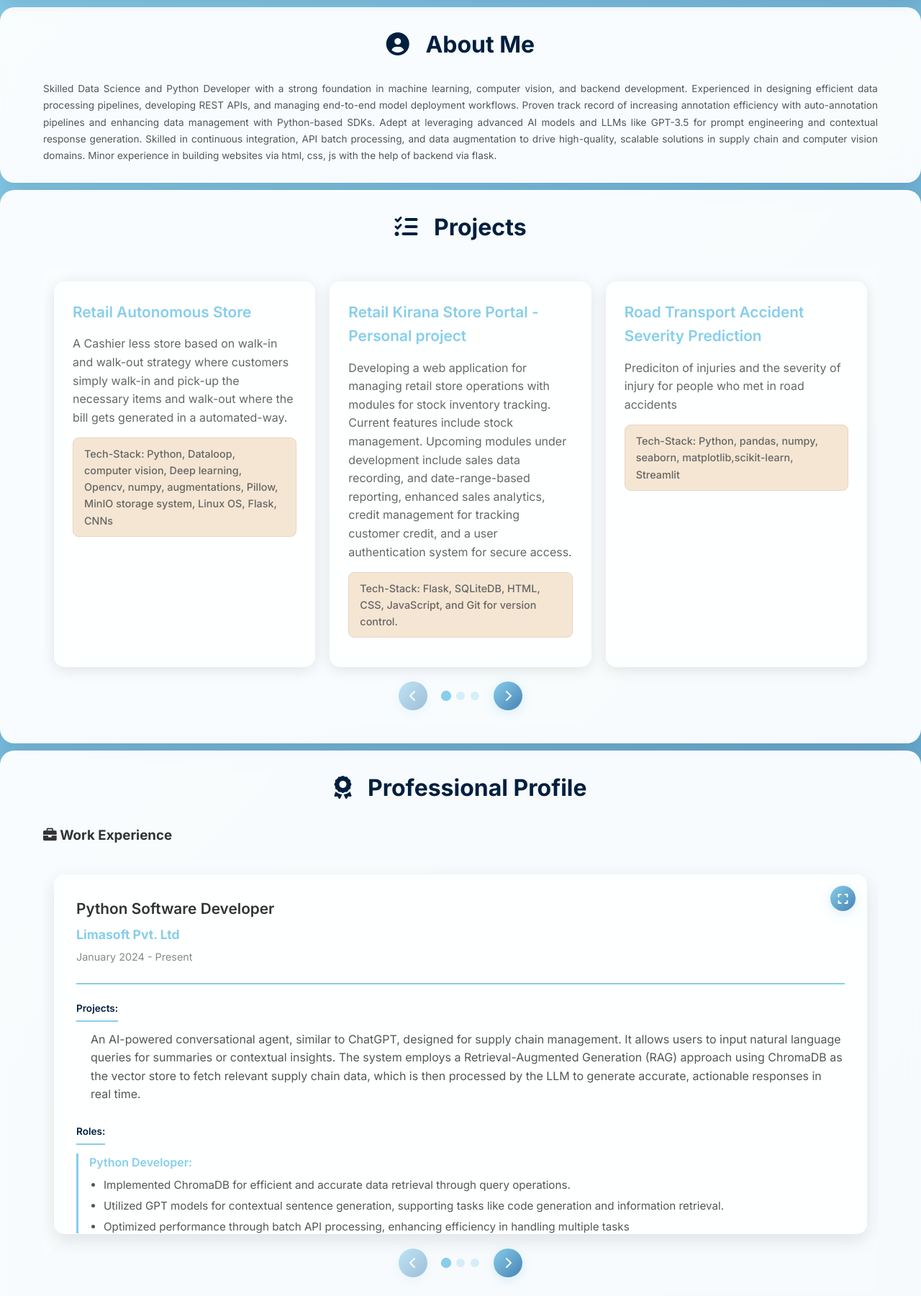
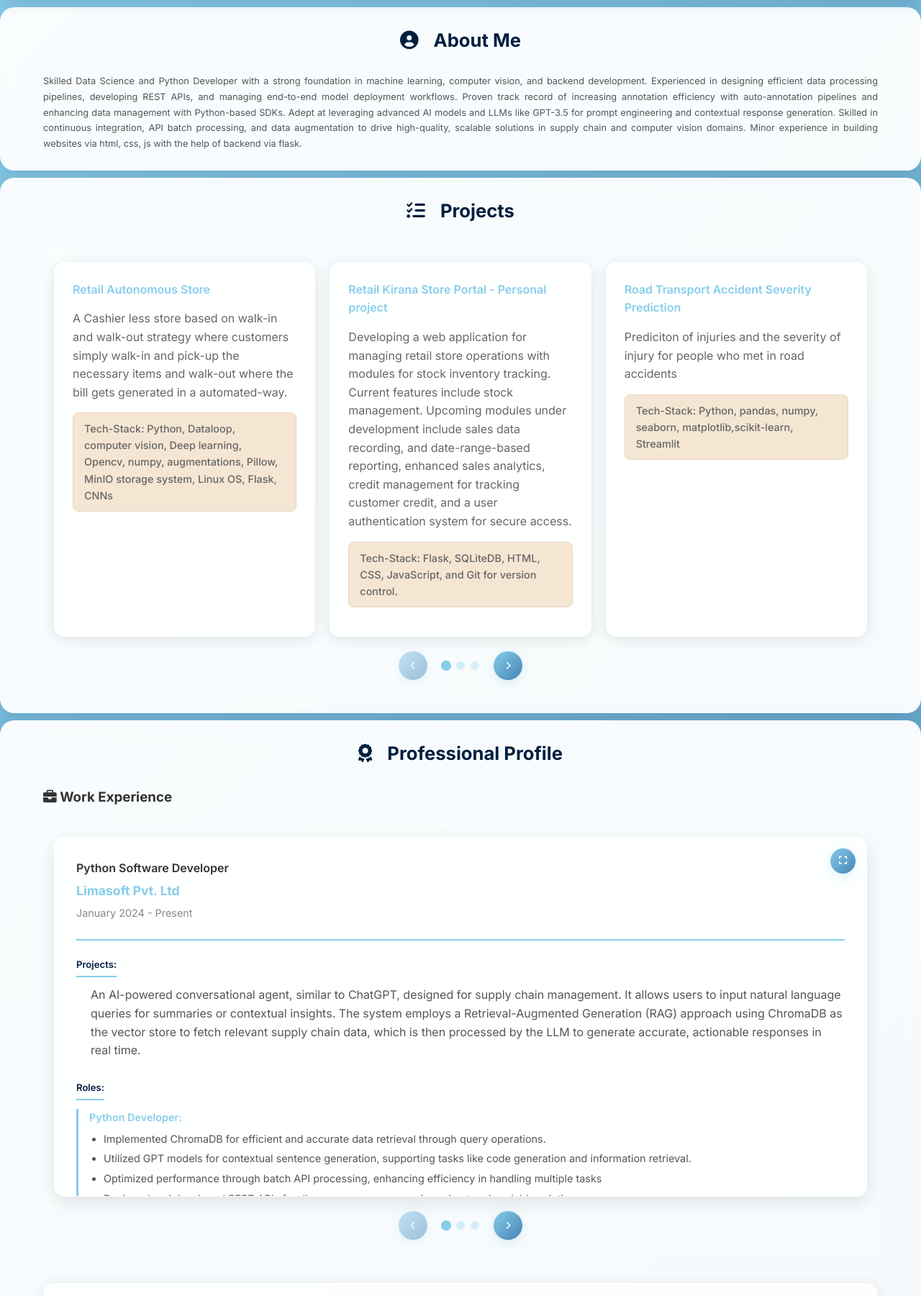
Before and after one commit to kishkath/Workfolio, a Flask app: page / in a window 1280 px wide. Shown: the part 189-1990 px from the top of the page at 72% size. Run offline with Flask 3, Linux system fonts and the light colour scheme.

Commit message:
Update styles.css with fontsize changes

```diff
--- a/static/styles.css
+++ b/static/styles.css
@@ -126,7 +126,7 @@ nav ul li a i {
 
 .section h2 {
     text-align: center;
-    font-size: 2rem;
+    font-size: 1.6rem;
     font-weight: 700;
     margin-bottom: 25px;
     color: #001f3f;
@@ -146,7 +146,7 @@ nav ul li a i {
   }
 
 .profile-content p {
-    font-size: 0.85rem;
+    font-size: 0.8rem;
     line-height: 1.7;
     color: #555;
     text-align: justify;
@@ -192,7 +192,7 @@ nav ul li a i {
 }
 
 .project-card h4 {
-    font-size: 1.3rem;
+    font-size: 1rem;
     font-weight: 600;
     color: #87CEEB;
     margin-bottom: 15px;
@@ -270,7 +270,7 @@ nav ul li a i {
     background: linear-gradient(135deg, #87CEEB, #4682B4);
     border: none;
     color: white;
-    font-size: 1rem;
+    font-size: 0.8rem;
     cursor: pointer;
     display: flex;
     align-items: center;
@@ -297,7 +297,7 @@ nav ul li a i {
 }
 
 .experience-header h4 {
-    font-size: 1.3rem;
+    font-size: 1rem;
     font-weight: 600;
     color: #333;
     margin-bottom: 5px;
@@ -582,7 +582,7 @@ nav ul li a i {
     background: linear-gradient(135deg, #87CEEB, #4682B4);
     border: none;
     color: white;
-    font-size: 1rem;
+    font-size: 0.7rem;
     cursor: pointer;
     display: flex;
     align-items: center;
@@ -637,7 +637,7 @@ nav ul li a i {
     background: linear-gradient(135deg, #87CEEB, #4682B4);
     border: none;
     color: white;
-    font-size: 1rem;
+    font-size: 0.7rem;
     cursor: pointer;
     display: flex;
     align-items: center;
@@ -1217,7 +1217,7 @@ footer {
 }
 
 .experience-subheader {
-    font-size: 0.85rem;
+    font-size: 0.82rem;
     font-weight: 600;
     color: #001f3f;
     margin-bottom: 12px;
@@ -1233,7 +1233,7 @@ footer {
 }
 
 .role-title {
-    font-size: 1rem;
+    font-size: 0.9rem;
     font-weight: 600;
     color: #87CEEB;
     margin-bottom: 8px;
@@ -1248,7 +1248,7 @@ footer {
 .role-item li {
     margin-bottom: 6px;
     color: #555;
-    font-size: 0.95rem;
+    font-size: 0.9rem;
 }
 
 /* Modal Experience Section Styling */
```
Also changed, not shown: other parts of static/styles.css (+27 -27 lines).
